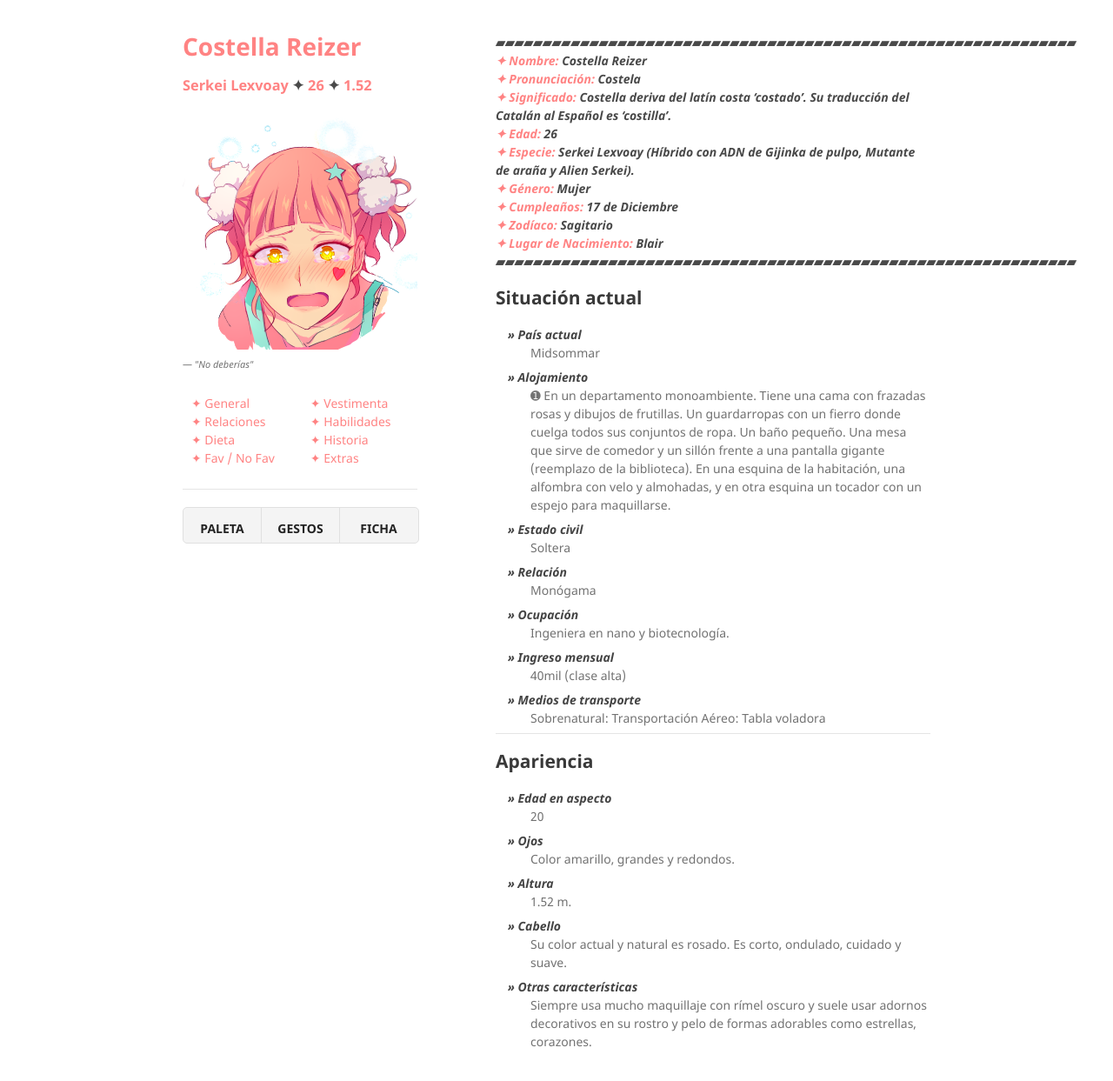
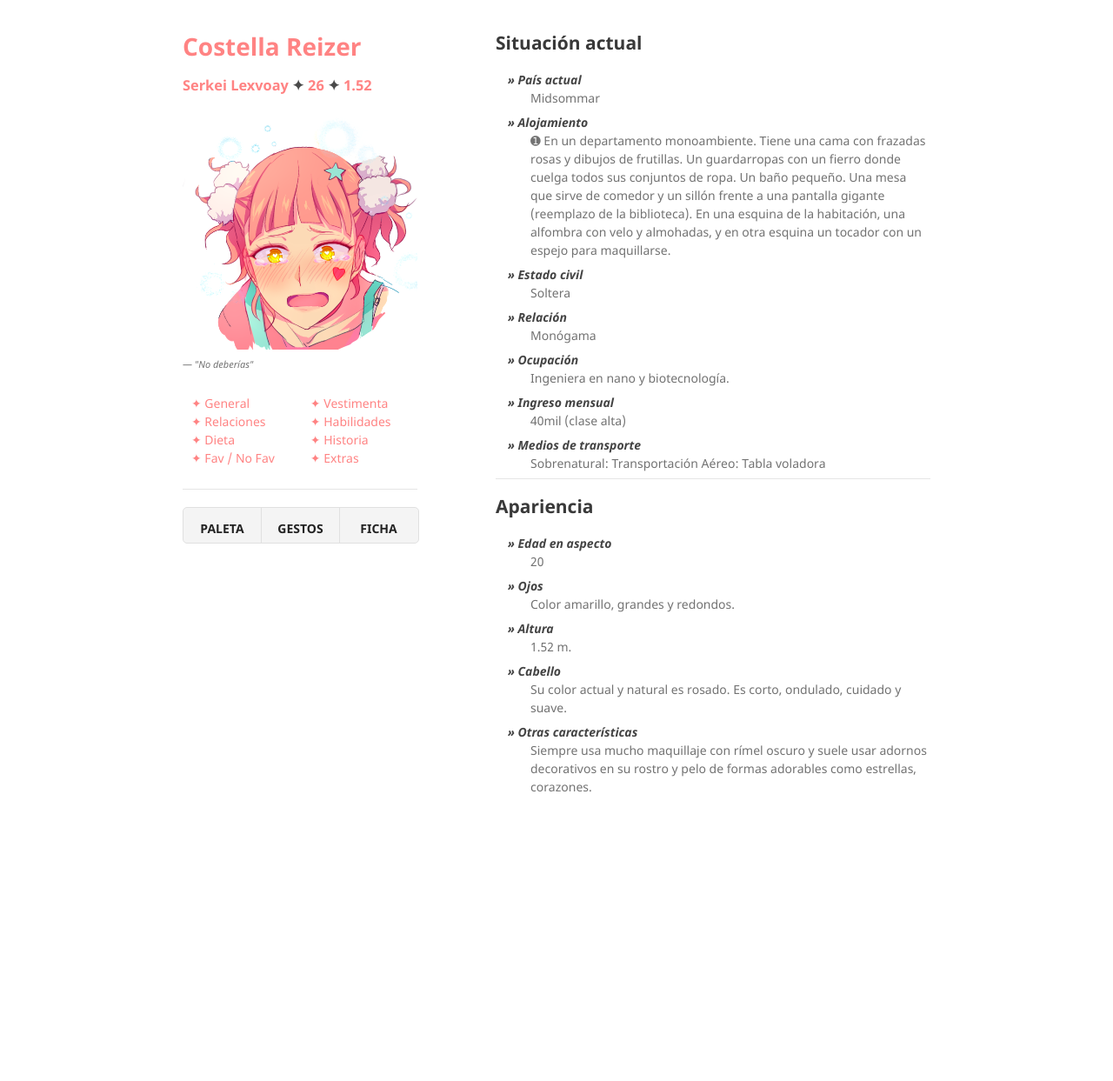
Before and after one commit to BlairSander/costella, a Jekyll site: the page built from general.md, in a window 1280 px wide and 1265 px high. Shown: the top 1243 px of the window at 87% size. Built offline with Jekyll 4.4.1, drawn with Linux system fonts in a browser that asks for light colours; our own code applies the rules of GitHub Pages for plain Markdown files.

Commit message:
Update general.md

```diff
--- a/general.md
+++ b/general.md
@@ -1,7 +1,6 @@
 ---
 layout: default
 ---
-####  ▰▰▰▰▰▰▰▰▰▰▰▰▰▰▰▰▰▰▰▰▰▰▰▰▰▰▰▰▰▰▰▰▰▰▰▰▰▰▰▰▰▰▰▰▰▰▰▰▰▰▰▰▰▰▰▰▰▰▰▰▰▰ <br>_**✦ Nombre:** Costella Reizer <br> **✦ Pronunciación:** Costela <br> **✦ Significado:** Costella deriva del latín costa 'costado'. Su traducción del Catalán al Español es 'costilla'.<br> **✦ Edad:** 26 <br> **✦ Especie:** Serkei Lexvoay (Híbrido con ADN de Gijinka de pulpo, Mutante de araña y Alien Serkei). <br> **✦ Género:** Mujer <br> **✦ Cumpleaños:** 17 de Diciembre <br> **✦ Zodíaco:** Sagitario <br> **✦ Lugar de Nacimiento:** Blair_ <br>▰▰▰▰▰▰▰▰▰▰▰▰▰▰▰▰▰▰▰▰▰▰▰▰▰▰▰▰▰▰▰▰▰▰▰▰▰▰▰▰▰▰▰▰▰▰▰▰▰▰▰▰▰▰▰▰▰▰▰▰▰▰
 
 ## Situación actual
 
```
